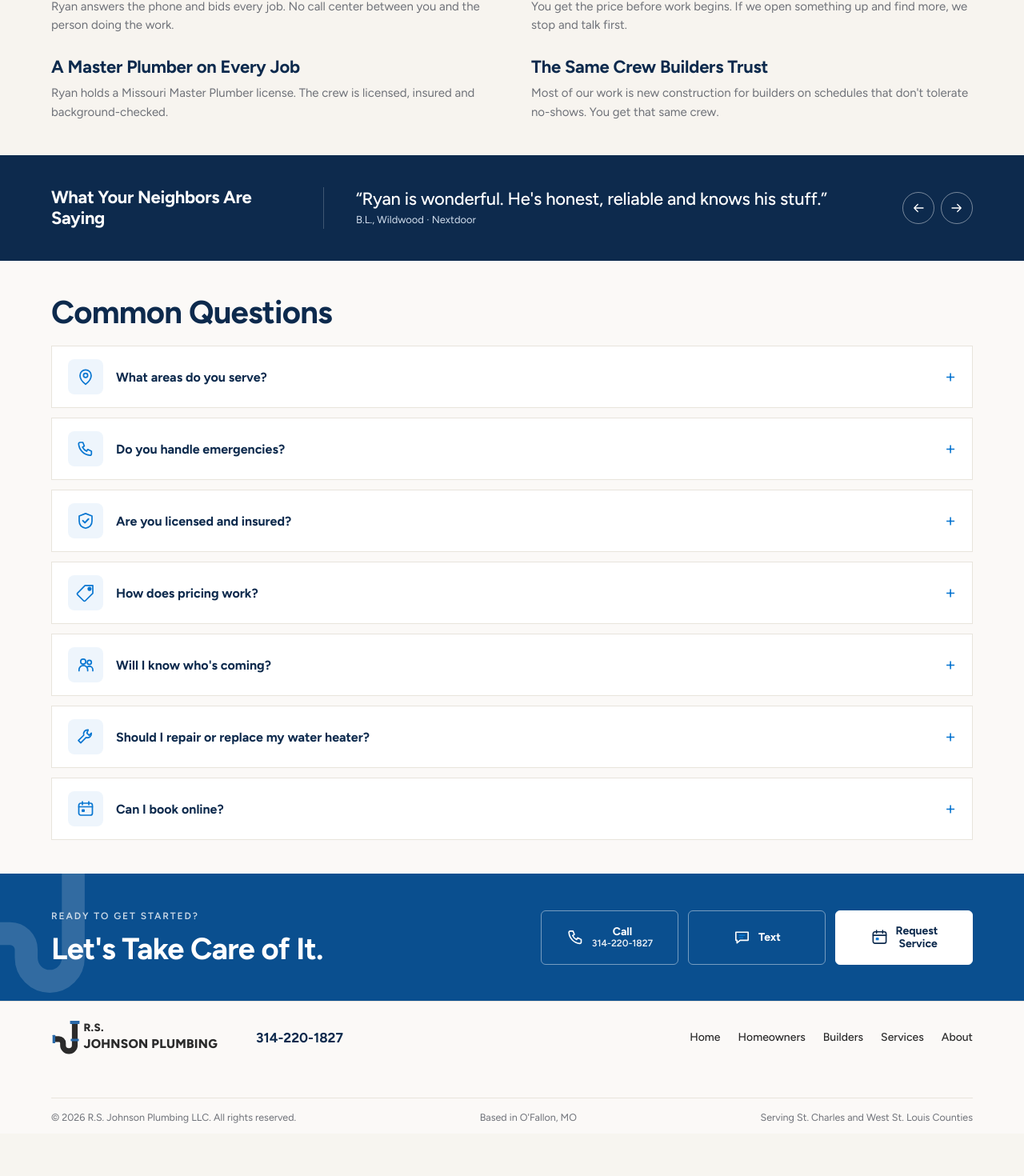
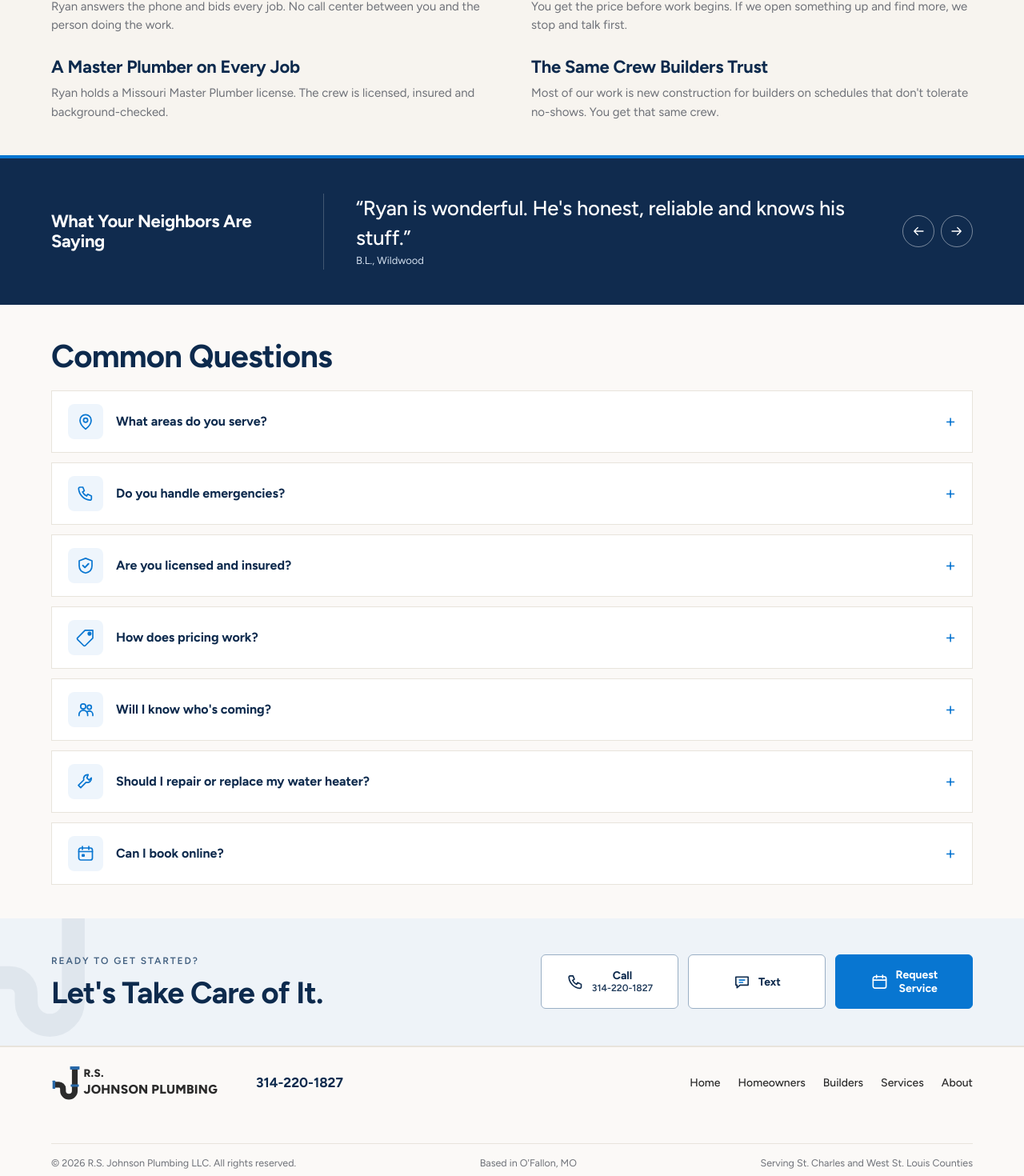
Before and after one commit to rs-johnson-plumbing/website, a Next.js app: page /for-homeowners in a window 1280 px wide. Shown: the part 1433-2903 px from the top of the page at 80% size. Before the commit the page ends 2850 px from the top, so only its background shows below. Built offline with nearby package versions, Linux system fonts and the light colour scheme.

Commit message:
Separate navy testimonials from light closing contact band

```diff
--- a/src/components/concept-two/sections/C2Reviews.tsx
+++ b/src/components/concept-two/sections/C2Reviews.tsx
@@ -7,7 +7,7 @@ import { C2Icon } from "../ui/C2Icon";
 const items = reviews.items.filter((review) => review.audience === "homeowner" && !review.placeholder);
 
 /** One compact strip, not a wall of cards. */
-export function C2Reviews({ heading, showProof = true }: { heading: string; showProof?: boolean }) {
+export function C2Reviews({ heading, showProof = false }: { heading: string; showProof?: boolean }) {
   const [index, setIndex] = useState(0);
   const review = items[index];
   const step = (delta: number) => setIndex((current) => (current + delta + items.length) % items.length);
@@ -27,7 +27,7 @@ export function C2Reviews({ heading, showProof = true }: { heading: string; show
         <div className="c2-reviews-body">
           <blockquote className="c2-quote">&ldquo;{review.quote}&rdquo;</blockquote>
           <p className="c2-quote-by">
-            {review.author}, {review.city} &middot; {review.source}
+            {review.author}, {review.city}
           </p>
         </div>
         <div className="c2-reviews-nav">
--- a/src/styles/concept-two-page-polish.css
+++ b/src/styles/concept-two-page-polish.css
@@ -112,3 +112,15 @@
 @media (min-width: 1024px) {
   .c2 .c2-header .c2-logo svg { width: 256.5px; height: 54px; }
 }
+
+/* Give the testimonial its own strong band, followed by a quiet contact area. */
+.c2 :is(.c2-home, .c2-homeowners) section[aria-labelledby="c2-reviews-heading"] { background: #102b4e; border-top: 4px solid var(--c2-blue); padding-block: 44px; }
+.c2 :is(.c2-home, .c2-homeowners) .c2-quote { font-size: clamp(23px, 2vw, 29px); line-height: 1.45; color: #fff; }
+.c2 :is(.c2-home, .c2-homeowners) .c2-final { background: #eef3f8; border-bottom: 1px solid var(--c2-rule); }
+.c2 :is(.c2-home, .c2-homeowners) .c2-final h2 { color: var(--c2-navy); }
+.c2 :is(.c2-home, .c2-homeowners) .c2-final .c2-eyebrow { color: #426080; }
+.c2 :is(.c2-home, .c2-homeowners) .c2-final-mark { opacity: .06; }
+.c2 :is(.c2-home, .c2-homeowners) .c2-final-mark path { stroke: var(--c2-navy); }
+.c2 :is(.c2-home, .c2-homeowners) .c2-final-actions .c2-btn { background: #fff; color: var(--c2-navy); border-color: #9aafc5; }
+.c2 :is(.c2-home, .c2-homeowners) .c2-final-actions .c2-btn:last-child { background: var(--c2-blue); color: #fff; border-color: var(--c2-blue); }
+.c2 :is(.c2-home, .c2-homeowners) .c2-final-actions .c2-btn:hover { background: #dce9f6; color: var(--c2-navy); }
```
